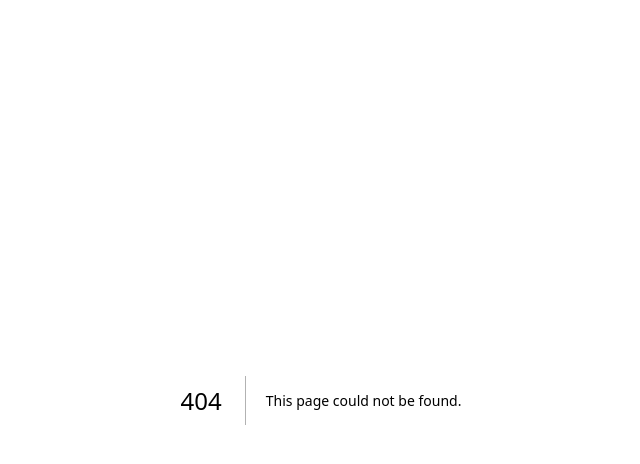
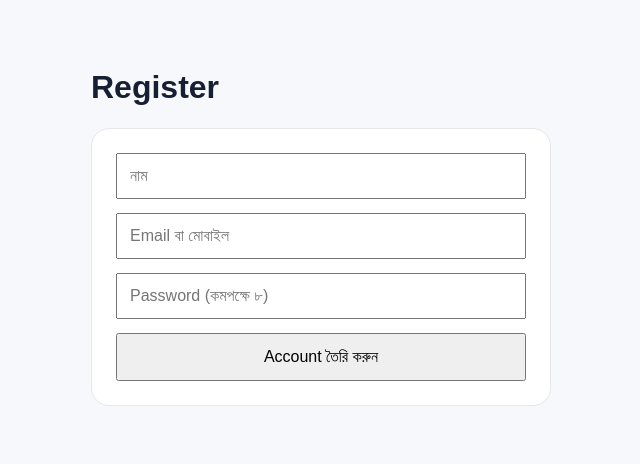
Before and after one commit to abbasali01843/bangladesh-local-directory, a Next.js app: page /register in a window 1280 px wide. Before the commit this address had no page. Shown: the top 464 px of the page, without its empty margins (319-959 px from the left). Built offline with nearby package versions, Linux system fonts and the light colour scheme.

Commit message:
Add registration page

```diff
--- /dev/null
+++ b/app/register/page.tsx
@@ -0,0 +1,7 @@
+"use client";
+import { useState } from "react"; import { useRouter } from "next/navigation";
+export default function Register(){
+ const [name,setName]=useState(""),[contact,setContact]=useState(""),[password,setPassword]=useState(""),[message,setMessage]=useState(""),[busy,setBusy]=useState(false); const router=useRouter();
+ async function submit(e:React.FormEvent){e.preventDefault();setBusy(true);const isEmail=contact.includes("@");const r=await fetch("/api/auth/register",{method:"POST",headers:{"Content-Type":"application/json"},body:JSON.stringify({name,password,[isEmail?"email":"phone"]:contact})});const j=await r.json();setMessage(r.ok?"Account created":"Account তৈরি হয়নি");setBusy(false);if(r.ok)router.push("/");}
+ return <main className="container" style={{maxWidth:460,padding:"48px 0"}}><h1>Register</h1><form onSubmit={submit} style={{display:"grid",gap:14,background:"#fff",padding:24,borderRadius:18,border:"1px solid #e5e7eb"}}><input required placeholder="নাম" value={name} onChange={e=>setName(e.target.value)} style={{padding:12}}/><input required placeholder="Email বা মোবাইল" value={contact} onChange={e=>setContact(e.target.value)} style={{padding:12}}/><input required minLength={8} type="password" placeholder="Password (কমপক্ষে ৮)" value={password} onChange={e=>setPassword(e.target.value)} style={{padding:12}}/>{message&&<p>{message}</p>}<button disabled={busy} style={{padding:13}}>{busy?"অপেক্ষা করুন...":"Account তৈরি করুন"}</button></form></main>;
+}
```
